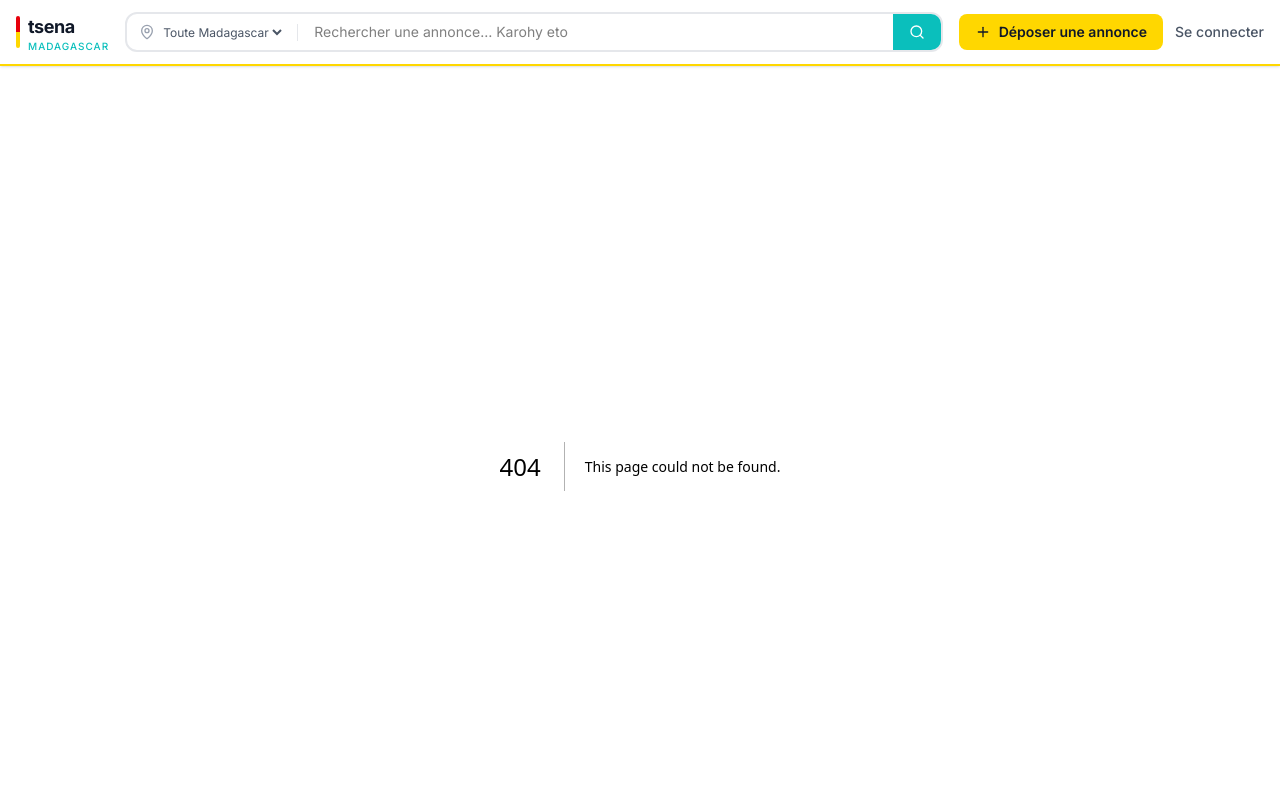
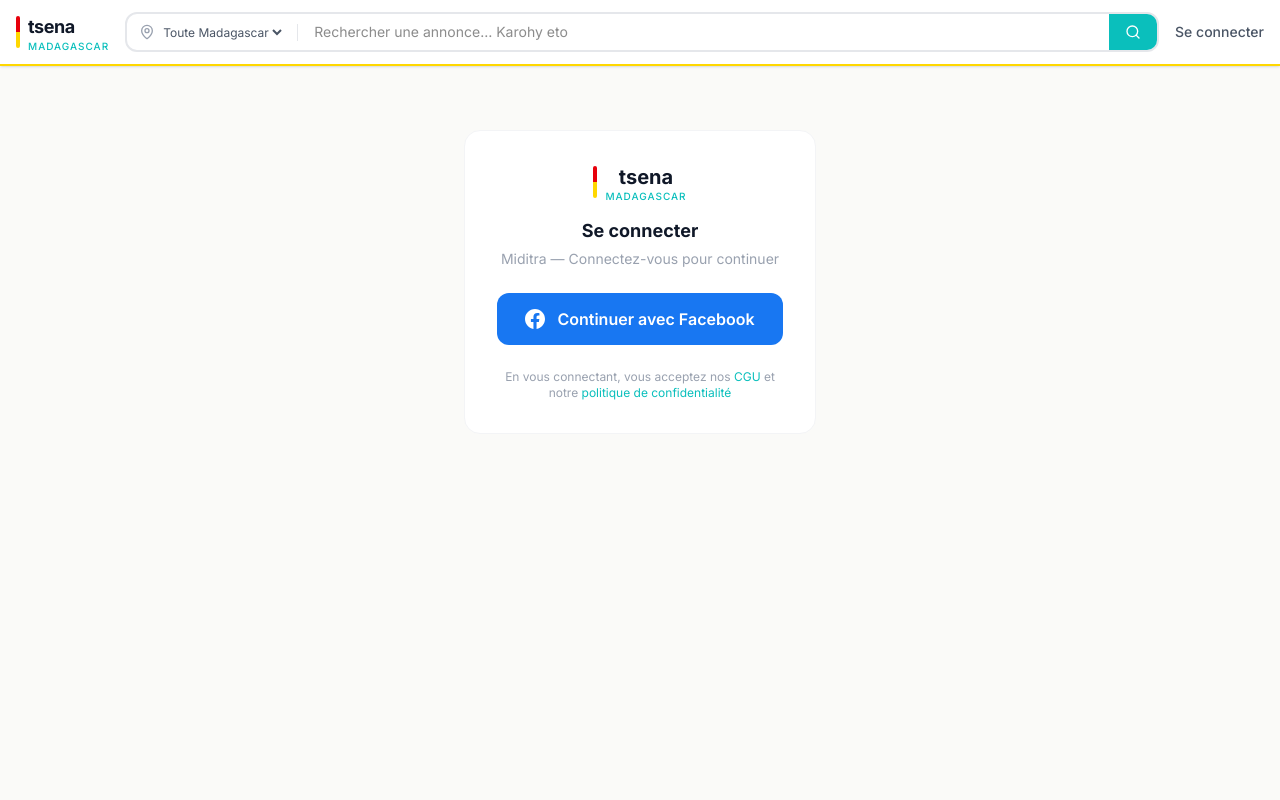
Before and after one commit to tr4n-dev/marketplace-real, a Next.js app: page /auth/connexion in a window 1280 px wide. Before the commit this address had no page. Shown: the top 800 px of the page. Built offline with nearby package versions, Linux system fonts and the light colour scheme; no server answers.

Commit message:
Login facebook

```diff
--- a/next.config.ts
+++ b/next.config.ts
@@ -2,11 +2,12 @@
 
 const nextConfig: NextConfig = {
   images: {
+
     remotePatterns: [
-      {
-        protocol: "https",
-        hostname: "res.cloudinary.com",
-      },
+      { protocol: "https", hostname: "res.cloudinary.com" },
+      { protocol: "https", hostname: "*.fbcdn.net" }, // avatars Facebook
+      { protocol: "https", hostname: "platform-lookaside.fbsbx.com" },
+
     ],
   },
 }
--- /dev/null
+++ b/src/app/api/auth/[...nextauth]/route.ts
@@ -0,0 +1,14 @@
+// src/app/api/auth/[...nextauth]/route.ts
+// "[...nextauth]" est un "catch-all" — il capture toutes les routes
+// /api/auth/signin, /api/auth/callback/facebook, /api/auth/signout, etc.
+// NextAuth les gère automatiquement
+
+import NextAuth from "next-auth"
+import { authOptions } from "@/lib/auth"
+
+const handler = NextAuth(authOptions)
+
+// On exporte le même handler pour GET et POST
+// GET  → /api/auth/signin (page de connexion)
+// POST → /api/auth/callback/facebook (retour OAuth)
+export { handler as GET, handler as POST }
--- /dev/null
+++ b/src/app/auth/connexion/page.tsx
@@ -0,0 +1,90 @@
+// src/app/auth/connexion/page.tsx
+"use client"
+
+import { signIn } from "next-auth/react"
+import { useSearchParams } from "next/navigation"
+import { useState, Suspense } from "react"
+
+function ConnexionContent() {
+  const searchParams = useSearchParams()
+  // "callbackUrl" = l'URL vers laquelle rediriger après connexion
+  const callbackUrl = searchParams.get("callbackUrl") ?? "/"
+  const erreurUrl = searchParams.get("error")
+  const [loading, setLoading] = useState(false)
+
+  const erreurs: Record<string, string> = {
+    OAuthAccountNotLinked: "Cet email est déjà utilisé avec un autre compte",
+    OAuthCallbackError: "Erreur lors de la connexion Facebook",
+    Default: "Une erreur est survenue",
+  }
+
+  const handleFacebook = async () => {
+    setLoading(true)
+    // "signIn" redirige automatiquement vers Facebook
+    // puis revient sur callbackUrl après connexion
+    await signIn("facebook", { callbackUrl })
+  }
+
+  return (
+    <div className="max-w-sm mx-auto px-4 py-16">
+      <div className="bg-white rounded-2xl border border-gray-100 p-8 space-y-6">
+
+        {/* Logo */}
+        <div className="text-center space-y-1">
+          <div className="flex items-center justify-center gap-2 mb-4">
+            <div className="flex flex-col w-1 h-8 rounded overflow-hidden">
+              <div className="flex-1 bg-red-600" />
+              <div className="flex-1 bg-primary" />
+            </div>
+            <div className="flex flex-col leading-none">
+              <span className="font-bold text-xl text-gray-900">tsena</span>
+              <span className="text-[10px] text-turquoise font-medium tracking-widest uppercase">Madagascar</span>
+            </div>
+          </div>
+          <h1 className="text-lg font-bold text-gray-900">Se connecter</h1>
+          <p className="text-sm text-gray-400">Miditra — Connectez-vous pour continuer</p>
+        </div>
+
+        {/* Erreur */}
+        {erreurUrl && (
+          <div className="bg-red-50 border border-red-200 text-red-700 text-sm px-4 py-3 rounded-xl">
+            {erreurs[erreurUrl] ?? erreurs.Default}
+          </div>
+        )}
+
+        {/* Bouton Facebook */}
+        <button
+          onClick={handleFacebook}
+          disabled={loading}
+          className="w-full flex items-center justify-center gap-3 bg-[#1877F2] hover:bg-[#166FE5] disabled:opacity-60 text-white font-semibold py-3.5 rounded-xl transition-colors"
+        >
+          {loading ? (
+            <span className="w-5 h-5 border-2 border-white/30 border-t-white rounded-full animate-spin" />
+          ) : (
+            // Icône Facebook en SVG — pas besoin d'une lib externe
+            <svg className="w-5 h-5" fill="currentColor" viewBox="0 0 24 24">
+              <path d="M24 12.073c0-6.627-5.373-12-12-12s-12 5.373-12 12c0 5.99 4.388 10.954 10.125 11.854v-8.385H7.078v-3.47h3.047V9.43c0-3.007 1.792-4.669 4.533-4.669 1.312 0 2.686.235 2.686.235v2.953H15.83c-1.491 0-1.956.925-1.956 1.874v2.25h3.328l-.532 3.47h-2.796v8.385C19.612 23.027 24 18.062 24 12.073z"/>
+            </svg>
+          )}
+          Continuer avec Facebook
+        </button>
+
+        <p className="text-xs text-center text-gray-400">
+          En vous connectant, vous acceptez nos{" "}
+          <a href="/cgu" className="text-turquoise hover:underline">CGU</a>
+          {" "}et notre{" "}
+          <a href="/confidentialite" className="text-turquoise hover:underline">politique de confidentialité</a>
+        </p>
+      </div>
+    </div>
+  )
+}
+
+// Suspense obligatoire car useSearchParams est utilisé
+export default function ConnexionPage() {
+  return (
+    <Suspense>
+      <ConnexionContent />
+    </Suspense>
+  )
+}
--- /dev/null
+++ b/src/app/auth/error/page.tsx
@@ -0,0 +1,17 @@
+// src/app/auth/erreur/page.tsx
+import Link from "next/link"
+
+export default function ErreurAuthPage() {
+  return (
+    <div className="max-w-sm mx-auto px-4 py-16 text-center">
+      <p className="text-4xl mb-4">😕</p>
+      <h1 className="text-lg font-bold text-gray-900 mb-2">Erreur de connexion</h1>
+      <p className="text-sm text-gray-400 mb-6">
+        Une erreur est survenue lors de la connexion.
+      </p>
+      <Link href="/auth/connexion" className="btn-turquoise px-6 py-3 rounded-xl text-sm">
+        Réessayer
+      </Link>
+    </div>
+  )
+}
--- a/src/app/layout.tsx
+++ b/src/app/layout.tsx
@@ -3,6 +3,7 @@
 import "./globals.css"
 import { Navbar } from "@/components/layout/Navbar"
 import { Footer } from "@/components/layout/Footer"
+import { SessionProvider } from "@/components/providers/SessionProvider"
 
 const inter = Inter({ subsets: ["latin"] })
 
@@ -18,11 +19,14 @@
   return (
     <html lang="fr">
       <body className={`${inter.className} bg-fond`}>
-        <Navbar />
-        <main className="min-h-screen">
-          {children}
-        </main>
-        <Footer />
+        {/* SessionProvider rend la session accessible dans tous les composants client */}
+        <SessionProvider >
+          <Navbar />
+          <main className="min-h-screen">
+            {children}
+          </main>
+          <Footer />
+        </SessionProvider>
       </body>
     </html>
   )
--- a/src/components/layout/Navbar.tsx
+++ b/src/components/layout/Navbar.tsx
@@ -3,9 +3,12 @@
 import Link from "next/link"
 import { useState } from "react"
 import { Search, Menu, X, Plus, MapPin } from "lucide-react"
+import { signOut, useSession } from "next-auth/react";
+import Image from "next/image";
 
 export function Navbar() {
-  const [menuOuvert, setMenuOuvert] = useState(false)
+  const [menuOuvert, setMenuOuvert] = useState(false);
+  const { data: session, status } = useSession();
 
   return (
     <header className="bg-white border-b-2 border-primary sticky top-0 z-50 shadow-sm">
@@ -54,6 +57,14 @@
 
         {/* Actions droite */}
         <div className="ml-auto flex items-center gap-3">
+
+          {status === "loading" ? (
+            // Skeleton pendant le chargement
+            <div className="w-8 h-8 rounded-full bg-gray-200 animate-pulse" />
+
+          ) : session ? (
+            // Utilisateur connecté
+            <>
               <Link
                 href="/annonces/creer"
                 className="hidden md:flex items-center gap-2 btn-primary text-sm"
@@ -61,13 +72,34 @@
                 <Plus className="w-4 h-4" />
                 Déposer une annonce
               </Link>
+              <div className="flex items-center gap-2">
+                {session.user.image ? (
+                  <Image
+                    src={session.user.image}
+                    alt={session.user.name ?? ""}
+                    width={32}
+                    height={32}
+                    className="rounded-full"
+                  />
+                ) : (<div className="w-8 h-8 rounded-full bg-turquoise flex items-center justify-center text-white text-sm font-bold">
+                  {session.user.name?.[0]?.toUpperCase()}
+                </div>
+                )}
+                <button
+                  onClick={() => signOut({ callbackUrl: "/" })}
+                  className="text-sm text-gray-500 hover:text-gray-900 transition-colors"
+                >
+                  Déconnexion
+                </button>
+              </div>
+            </>
 
-          <Link
-            href="/auth/connexion"
-            className="text-sm text-gray-600 hover:text-turquoise font-medium transition-colors"
-          >
+          ) : (
+            // Non connecté
+            <Link href="/auth/connexion" className="text-sm text-gray-600 hover:text-turquoise font-medium transition-colors">
               Se connecter
             </Link>
+          )}
 
           <button
             className="md:hidden p-1"
--- /dev/null
+++ b/src/components/providers/SessionProvider.tsx
@@ -0,0 +1,13 @@
+// src/components/providers/SessionProvider.tsx
+// "use client" car SessionProvider utilise du Context React
+"use client"
+
+import { SessionProvider as NextAuthSessionProvider } from "next-auth/react"
+
+export function SessionProvider({ children }: { children: React.ReactNode }) {
+  return (
+    <NextAuthSessionProvider>
+      {children}
+    </NextAuthSessionProvider>
+  )
+}
--- /dev/null
+++ b/src/lib/auth.ts
@@ -0,0 +1,62 @@
+// src/lib/auth.ts
+// On sépare la config dans un fichier dédié pour pouvoir
+// l'importer dans les Server Components sans importer NextAuth entier
+
+import type { NextAuthOptions } from "next-auth"
+import FacebookProvider from "next-auth/providers/facebook"
+import { PrismaAdapter } from "@auth/prisma-adapter"
+import { prisma } from "@/lib/prisma"
+
+export const authOptions: NextAuthOptions = {
+  // L'adapter Prisma gère automatiquement :
+  // - la création du User en DB lors du premier login
+  // - la création du Account lié (provider + providerAccountId)
+  // - la gestion des Sessions
+  adapter: PrismaAdapter(prisma) as NextAuthOptions["adapter"],
+
+  providers: [
+    FacebookProvider({
+      clientId: process.env.FACEBOOK_CLIENT_ID!,
+      clientSecret: process.env.FACEBOOK_CLIENT_SECRET!,
+      // On demande l'email et la photo de profil à Facebook
+      authorization: {
+        params: {
+          scope: "email,public_profile",
+        },
+      },
+    }),
+  ],
+
+  // "jwt" stocke la session dans un cookie chiffré côté client
+  // C'est plus simple et scalable que les sessions en DB
+  session: {
+    strategy: "jwt",
+  },
+
+  callbacks: {
+    // "jwt" est appelé à chaque création/rafraîchissement du token
+    // On y ajoute l'id du user pour pouvoir l'utiliser partout
+    async jwt({ token, user }) {
+      // "user" n'est présent qu'à la première connexion
+      if (user) {
+        token.id = user.id
+      }
+      return token
+    },
+
+    // "session" est appelé à chaque fois qu'on appelle getServerSession()
+    // On y expose l'id du user à l'application
+    async session({ session, token }) {
+      if (token && session.user) {
+        session.user.id = token.id as string
+      }
+      return session
+    },
+  },
+
+  pages: {
+    // On définit nos propres pages au lieu des pages par défaut de NextAuth
+    signIn: "/auth/connexion",
+    error: "/auth/erreur",
+  },
+}
--- /dev/null
+++ b/src/types/next-auth.d.ts
@@ -0,0 +1,19 @@
+// src/types/next-auth.d.ts
+// Ce fichier étend les types de NextAuth pour ajouter
+// les champs personnalisés qu'on a ajoutés dans les callbacks
+
+import type { DefaultSession } from "next-auth"
+
+declare module "next-auth" {
+  interface Session {
+    user: {
+      id: string          // On ajoute l'id du user
+    } & DefaultSession["user"]  // On garde name, email, image
+  }
+}
+
+declare module "next-auth/jwt" {
+  interface JWT {
+    id: string
+  }
+}
```
Also changed, not shown: 1 other file (tests, documents, lock files or other folders). Lines whose indentation alone changed are shown as unchanged.
